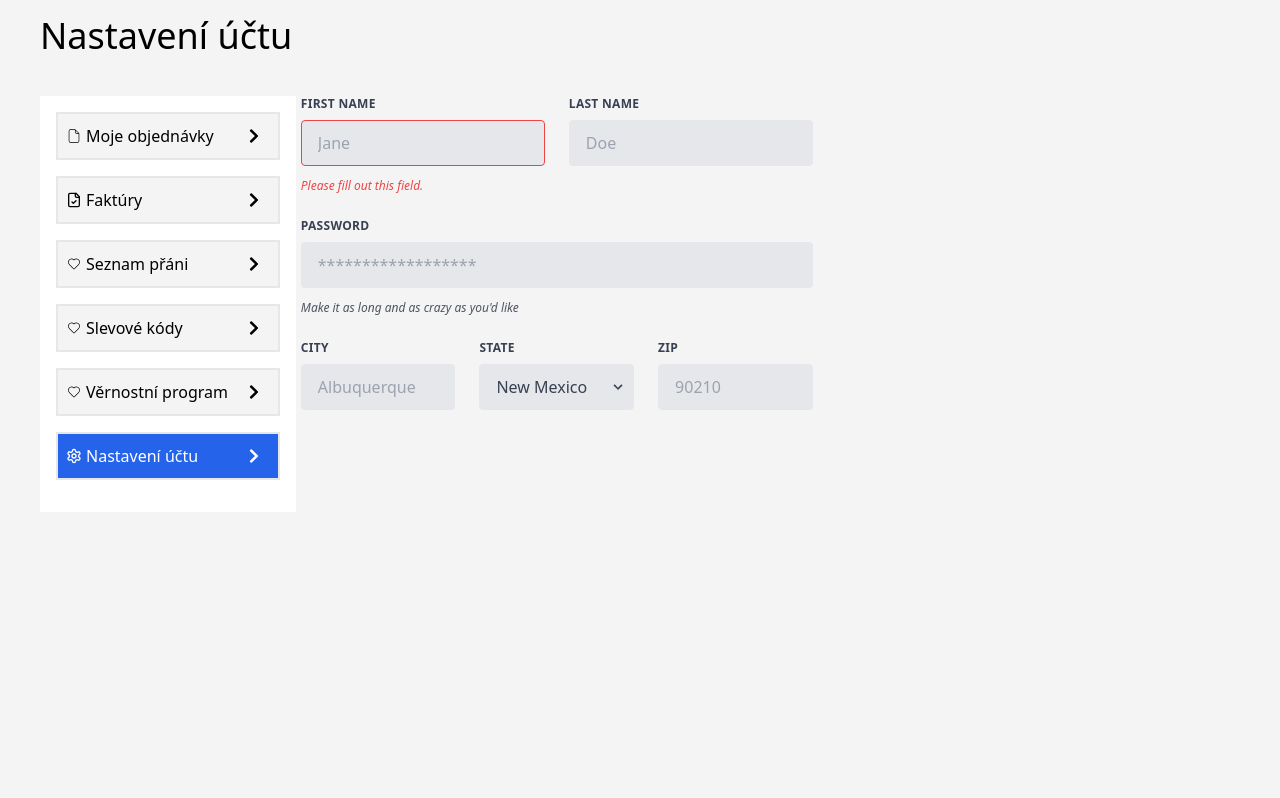
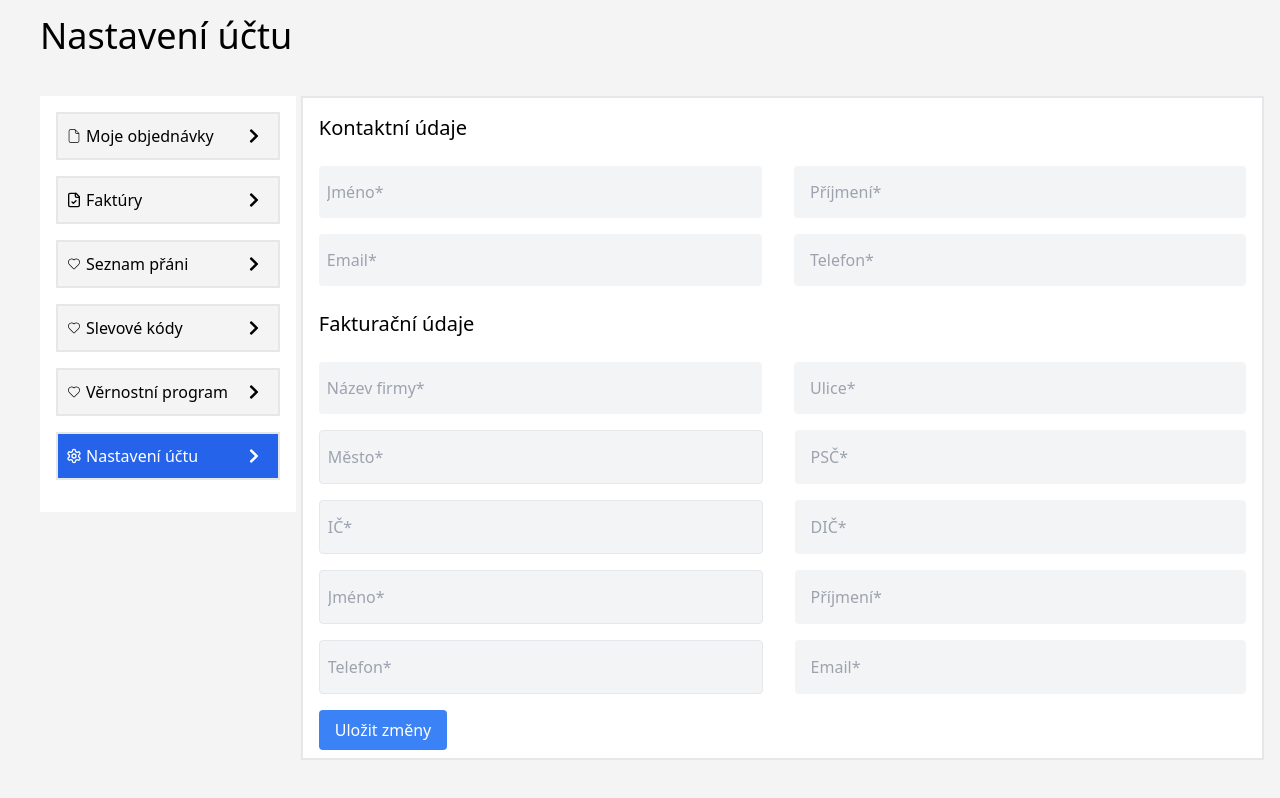
Before and after one commit to DanielLesko28/react-orders-app, a React (Create React App) app in the folder client/: page /nastaveni-uctu in a window 1280 px wide. Built offline with nearby package versions, Linux system fonts and the light colour scheme.

Commit message:
settings page is done

```diff
--- a/client/src/data/data.js
+++ b/client/src/data/data.js
@@ -101,3 +101,9 @@ export const invoiceData = [
     price: 1500,
   },
 ];
+
+export const userData = {
+  id: 1,
+  name: "",
+  email: "",
+};
--- a/client/src/pages/NastaveniUctu.jsx
+++ b/client/src/pages/NastaveniUctu.jsx
@@ -1,117 +1,124 @@
-import React from "react";
-
 const NastaveniUctu = () => {
   return (
-    <div>
-      <form class="w-full max-w-lg">
-        <div class="flex flex-wrap -mx-3 mb-6">
-          <div class="w-full md:w-1/2 px-3 mb-6 md:mb-0">
-            <label
-              class="block uppercase tracking-wide text-gray-700 text-xs font-bold mb-2"
-              for="grid-first-name"
-            >
-              First Name
-            </label>
+    <div className="w-full border-2 bg-white">
+      <form class="w-full">
+        <div class="w-full">
+          <h1 className="text-xl pl-4 py-4">Kontaktní údaje</h1>
+          <div className="flex w-full justify-evenly">
             <input
-              class="appearance-none block w-full bg-gray-200 text-gray-700 border border-red-500 rounded py-3 px-4 mb-3 leading-tight focus:outline-none focus:bg-white"
+              class="appearance-none px-2 mx-4 py-4 my-2  w-full bg-gray-100 text-gray-700  rounded  leading-tight focus:outline-none focus:bg-white"
               id="grid-first-name"
               type="text"
-              placeholder="Jane"
+              placeholder={`Jméno*`}
+              required={true}
             />
-            <p class="text-red-500 text-xs italic">
-              Please fill out this field.
-            </p>
-          </div>
-          <div class="w-full md:w-1/2 px-3">
-            <label
-              class="block uppercase tracking-wide text-gray-700 text-xs font-bold mb-2"
-              for="grid-last-name"
-            >
-              Last Name
-            </label>
             <input
-              class="appearance-none block w-full bg-gray-200 text-gray-700 border border-gray-200 rounded py-3 px-4 leading-tight focus:outline-none focus:bg-white focus:border-gray-500"
+              class="appearance-none w-full px-2 mx-4 py-4 my-2  block bg-gray-100 text-gray-700   rounded py-3 px-4 leading-tight focus:outline-none focus:bg-white focus:border-gray-500"
               id="grid-last-name"
               type="text"
-              placeholder="Doe"
+              placeholder="Příjmení*"
             />
           </div>
-        </div>
-        <div class="flex flex-wrap -mx-3 mb-6">
-          <div class="w-full px-3">
-            <label
-              class="block uppercase tracking-wide text-gray-700 text-xs font-bold mb-2"
-              for="grid-password"
-            >
-              Password
-            </label>
+          <div className="flex  w-full">
             <input
-              class="appearance-none block w-full bg-gray-200 text-gray-700 border border-gray-200 rounded py-3 px-4 mb-3 leading-tight focus:outline-none focus:bg-white focus:border-gray-500"
-              id="grid-password"
-              type="password"
-              placeholder="******************"
+              class="appearance-none px-2 mx-4 py-4 my-2 w-full bg-gray-100 text-gray-700  rounded  leading-tight focus:outline-none focus:bg-white"
+              id="grid-first-name"
+              type="text"
+              placeholder={`Email*`}
+              required={true}
             />
-            <p class="text-gray-600 text-xs italic">
-              Make it as long and as crazy as you'd like
-            </p>
-          </div>
-        </div>
-        <div class="flex flex-wrap -mx-3 mb-2">
-          <div class="w-full md:w-1/3 px-3 mb-6 md:mb-0">
-            <label
-              class="block uppercase tracking-wide text-gray-700 text-xs font-bold mb-2"
-              for="grid-city"
-            >
-              City
-            </label>
             <input
-              class="appearance-none block w-full bg-gray-200 text-gray-700 border border-gray-200 rounded py-3 px-4 leading-tight focus:outline-none focus:bg-white focus:border-gray-500"
-              id="grid-city"
+              class="appearance-none px-2 mx-4 py-4 my-2 w-full bg-gray-100 text-gray-700   rounded py-3 px-4 leading-tight focus:outline-none focus:bg-white focus:border-gray-500"
+              id="grid-last-name"
               type="text"
-              placeholder="Albuquerque"
+              placeholder="Telefon*"
+              required={true}
             />
           </div>
-          <div class="w-full md:w-1/3 px-3 mb-6 md:mb-0">
-            <label
-              class="block uppercase tracking-wide text-gray-700 text-xs font-bold mb-2"
-              for="grid-state"
-            >
-              State
-            </label>
-            <div class="relative">
-              <select
-                class="block appearance-none w-full bg-gray-200 border border-gray-200 text-gray-700 py-3 px-4 pr-8 rounded leading-tight focus:outline-none focus:bg-white focus:border-gray-500"
-                id="grid-state"
-              >
-                <option>New Mexico</option>
-                <option>Missouri</option>
-                <option>Texas</option>
-              </select>
-              <div class="pointer-events-none absolute inset-y-0 right-0 flex items-center px-2 text-gray-700">
-                <svg
-                  class="fill-current h-4 w-4"
-                  xmlns="http://www.w3.org/2000/svg"
-                  viewBox="0 0 20 20"
-                >
-                  <path d="M9.293 12.95l.707.707L15.657 8l-1.414-1.414L10 10.828 5.757 6.586 4.343 8z" />
-                </svg>
-              </div>
-            </div>
-          </div>
-          <div class="w-full md:w-1/3 px-3 mb-6 md:mb-0">
-            <label
-              class="block uppercase tracking-wide text-gray-700 text-xs font-bold mb-2"
-              for="grid-zip"
-            >
-              Zip
-            </label>
+          <h1 className="text-xl pl-4 py-4">Fakturační údaje</h1>
+          <div className="flex  w-full">
             <input
-              class="appearance-none block w-full bg-gray-200 text-gray-700 border border-gray-200 rounded py-3 px-4 leading-tight focus:outline-none focus:bg-white focus:border-gray-500"
-              id="grid-zip"
+              class="appearance-none px-2 mx-4 py-4 my-2  w-full bg-gray-100 text-gray-700  rounded  leading-tight focus:outline-none focus:bg-white"
+              id="grid-first-name"
               type="text"
-              placeholder="90210"
+              placeholder={`Název firmy*`}
+              required={true}
+            />
+            <input
+              class="appearance-none px-2 mx-4 py-4 my-2  w-full bg-gray-100 text-gray-700   rounded py-3 px-4 leading-tight focus:outline-none focus:bg-white focus:border-gray-500"
+              id="grid-last-name"
+              type="text"
+              placeholder="Ulice*"
+              required={true}
             />
           </div>
+          <div className="flex  w-full">
+            <input
+              class="appearance-none px-2 mx-4 py-4 my-2  w-full bg-gray-100 text-gray-700 border rounded  leading-tight focus:outline-none focus:bg-white"
+              id="grid-first-name"
+              type="text"
+              placeholder={`Město*`}
+              required={true}
+            />
+            <input
+              class="appearance-none px-2 mx-4 py-4 my-2  w-full bg-gray-100 text-gray-700   rounded py-3 px-4 leading-tight focus:outline-none focus:bg-white focus:border-gray-500"
+              id="grid-last-name"
+              type="text"
+              placeholder="PSČ*"
+              required={true}
+            />
+          </div>
+          <div className="flex  w-full">
+            <input
+              class="appearance-none px-2 mx-4 py-4 my-2  w-full bg-gray-100 text-gray-700 border rounded  leading-tight focus:outline-none focus:bg-white"
+              id="grid-first-name"
+              type="text"
+              placeholder={`IČ*`}
+              required={true}
+            />
+            <input
+              class="appearance-none px-2 mx-4 py-4 my-2  w-full bg-gray-100 text-gray-700   rounded py-3 px-4 leading-tight focus:outline-none focus:bg-white focus:border-gray-500"
+              id="grid-last-name"
+              type="text"
+              placeholder="DIČ*"
+              required={true}
+            />
+          </div>
+          <div className="flex  w-full">
+            <input
+              class="appearance-none px-2 mx-4 py-4 my-2  w-full bg-gray-100 text-gray-700 border rounded  leading-tight focus:outline-none focus:bg-white"
+              id="grid-first-name"
+              type="text"
+              placeholder={`Jméno*`}
+              required={true}
+            />
+            <input
+              class="appearance-none px-2 mx-4 py-4 my-2  w-full bg-gray-100 text-gray-700   rounded py-3 px-4 leading-tight focus:outline-none focus:bg-white focus:border-gray-500"
+              id="grid-last-name"
+              type="text"
+              placeholder="Příjmení*"
+              required={true}
+            />
+          </div>
+          <div className="flex  w-full">
+            <input
+              class="appearance-none px-2 mx-4 py-4 my-2  w-full bg-gray-100 text-gray-700 border rounded  leading-tight focus:outline-none focus:bg-white"
+              id="grid-first-name"
+              type="text"
+              placeholder={`Telefon*`}
+              required={true}
+            />
+            <input
+              class="appearance-none px-2 mx-4 py-4 my-2  w-full bg-gray-100 text-gray-700   rounded py-3 px-4 leading-tight focus:outline-none focus:bg-white focus:border-gray-500"
+              id="grid-last-name"
+              type="text"
+              placeholder="Email*"
+              required={true}
+            />
+          </div>
+          <button className="text-white bg-blue-500 p-2 px-4 mx-4 my-2 rounded">
+            Uložit změny
+          </button>
         </div>
       </form>
     </div>
```
